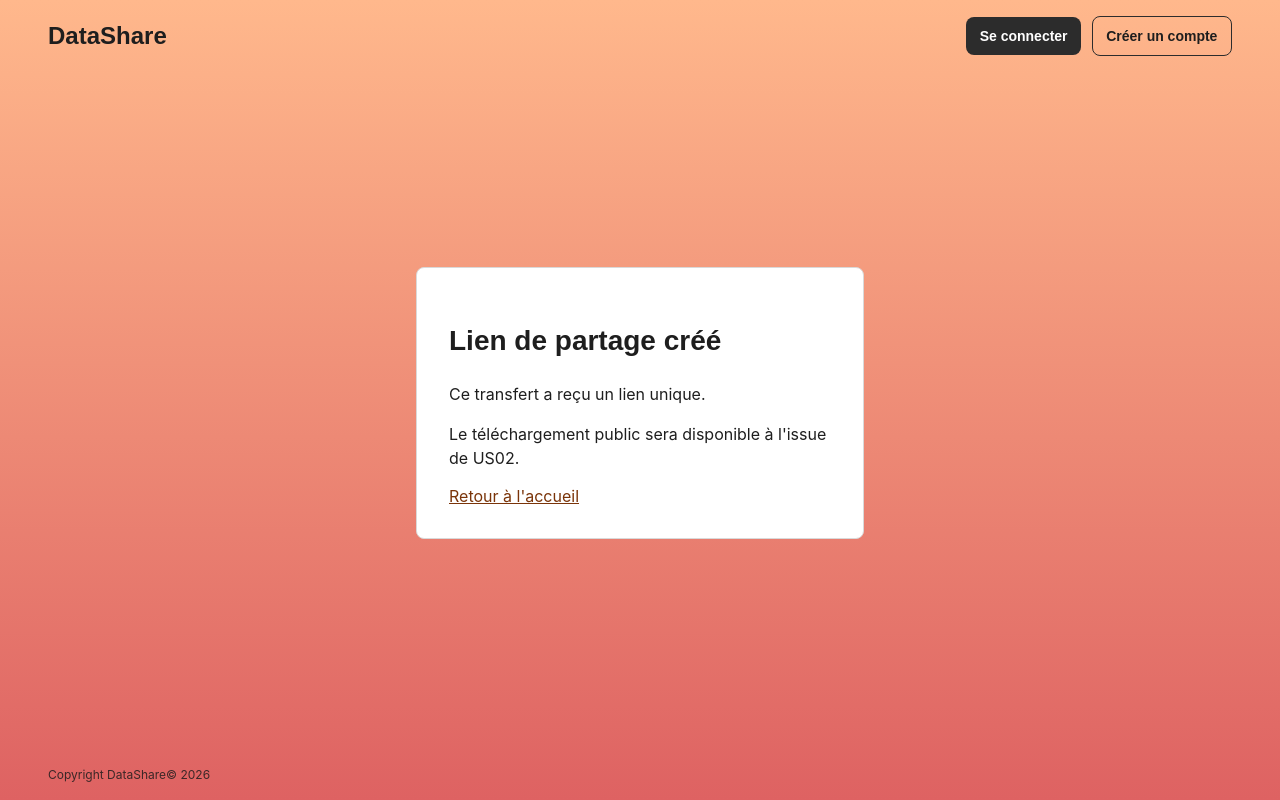
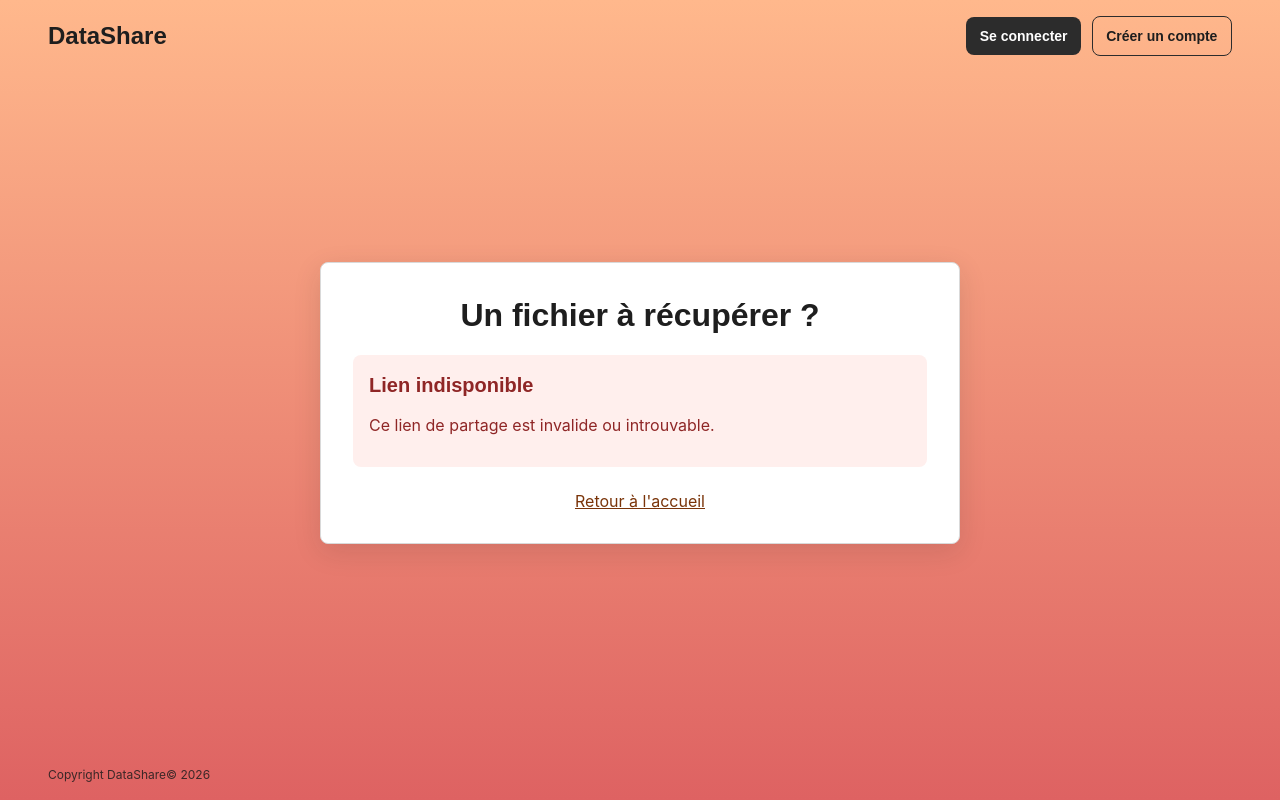
Before and after one commit to jlbokass/datashare, an Angular app in the folder frontend/: page /share/1 in a window 1280 px wide. Built offline with nearby package versions, Linux system fonts and the light colour scheme.

Commit message:
feat(US02): public share routes and Angular download page

```diff
--- a/frontend/src/app/app.routes.ts
+++ b/frontend/src/app/app.routes.ts
@@ -4,13 +4,13 @@ import { Register } from './pages/register/register';
 import { Login } from './pages/login/login';
 import { Account } from './pages/account/account';
 import { authGuard } from './auth/auth.guard';
-import { SharePending } from './pages/share-pending';
+import { Share } from './pages/share/share';
 
 export const routes: Routes = [
   { path: '', component: Home, pathMatch: 'full' },
   { path: 'register', component: Register },
   { path: 'login', component: Login },
   { path: 'account', component: Account, canActivate: [authGuard] },
-  { path: 'share/:token', component: SharePending },
+  { path: 'share/:token', component: Share },
   { path: '**', redirectTo: '' },
 ];
--- /dev/null
+++ b/frontend/src/app/pages/share/share.html
@@ -0,0 +1,42 @@
+<section class="share-card" aria-labelledby="share-title">
+  <h1 id="share-title">Un fichier à récupérer ?</h1>
+
+  @if (loading()) {
+    <p role="status">Chargement du transfert...</p>
+  } @else if (errorMessage(); as error) {
+    <div class="error-message" role="alert">
+      <h2>Lien indisponible</h2>
+      <p>{{ error }}</p>
+    </div>
+  } @else if (share(); as details) {
+    <div class="share-summary">
+      <p>Ce transfert contient {{ details.files.length }} fichier(s).</p>
+      <p>Disponible jusqu'au <strong>{{ formatDate(details.expires_at) }}</strong>.</p>
+    </div>
+
+    <ul class="share-files" aria-label="Fichiers disponibles">
+      @for (file of details.files; track file.id) {
+        <li>
+          <div class="file-details">
+            <strong>{{ file.original_name }}</strong>
+            <small>{{ formatSize(file.size_bytes) }} · {{ file.mime_type }}</small>
+          </div>
+          <a class="download-link" [href]="downloadUrl(file.id)"
+            [attr.aria-label]="'Télécharger ' + file.original_name">Télécharger</a>
+        </li>
+      }
+    </ul>
+
+    @if (details.files.some && false) {}
+    @for (file of details.files; track file.id) {
+      @if (isZip(file)) {
+        <p class="zip-note">
+          Attention : cette archive ZIP n'est pas analysée par antivirus sur le serveur.
+          Ouvre uniquement les archives provenant de personnes de confiance.
+        </p>
+      }
+    }
+  }
+
+  <a class="home-link" routerLink="/">Retour à l'accueil</a>
+</section>
--- /dev/null
+++ b/frontend/src/app/pages/share/share.scss
@@ -0,0 +1,81 @@
+:host {
+  display: block;
+  width: min(100%, 40rem);
+  margin: auto;
+}
+
+.share-card {
+  border-radius: 8px;
+  border: 1px solid #d9d9d9;
+  background: #fff;
+  box-shadow: 0 8px 28px rgb(30 30 30 / 12%);
+  padding: clamp(1.25rem, 4vw, 2rem);
+}
+
+h1 {
+  font: 700 clamp(1.6rem, 4vw, 2rem)/1.25 'DM Sans', sans-serif;
+  margin: 0 0 1.25rem;
+  text-align: center;
+}
+
+h2 {
+  font: 600 1.25rem/1.4 'DM Sans', sans-serif;
+  margin: 0 0 .5rem;
+}
+
+.share-summary { line-height: 1.5; }
+.share-files { list-style: none; padding: 0; margin: 1.5rem 0; }
+
+.share-files li {
+  display: flex;
+  justify-content: space-between;
+  align-items: center;
+  flex-wrap: wrap;
+  gap: .8rem;
+  padding: .9rem 0;
+  border-bottom: 1px solid #ddd;
+}
+
+.file-details {
+  display: flex;
+  flex-direction: column;
+  gap: .35rem;
+  min-width: 0;
+  flex: 1;
+  overflow-wrap: anywhere;
+}
+
+.file-details small { color: #595959; font-size: .85rem; }
+
+.download-link {
+  background: #2c2c2c;
+  color: white;
+  border-radius: 8px;
+  padding: .65rem .9rem;
+  text-decoration: none;
+  font-weight: 600;
+}
+
+.error-message {
+  padding: 1rem;
+  background: #ffefed;
+  color: #8f2626;
+  border-radius: 8px;
+}
+
+.zip-note {
+  background: #fff7e9;
+  border: 1px solid #ebca90;
+  border-radius: 8px;
+  padding: .85rem;
+  font-size: .875rem;
+  line-height: 1.5;
+}
+
+.home-link { display: block; text-align: center; color: #7a3409; margin-top: 1.5rem; }
+a:focus-visible { outline: 3px solid #e27f29; outline-offset: 3px; }
+
+@media (max-width: 420px) {
+  .share-files li { align-items: stretch; }
+  .download-link { text-align: center; width: 100%; }
+}
--- /dev/null
+++ b/frontend/src/app/pages/share/share.ts
@@ -0,0 +1,87 @@
+import { HttpClient, HttpErrorResponse } from '@angular/common/http';
+import { Component, inject, signal } from '@angular/core';
+import { takeUntilDestroyed } from '@angular/core/rxjs-interop';
+import { ActivatedRoute, RouterLink } from '@angular/router';
+
+interface PublicFile {
+  id: string;
+  original_name: string;
+  mime_type: string;
+  size_bytes: number;
+  uploaded_at: string;
+}
+
+interface PublicShare {
+  expires_at: string;
+  files: PublicFile[];
+}
+
+@Component({
+  selector: 'app-share',
+  imports: [RouterLink],
+  templateUrl: './share.html',
+  styleUrl: './share.scss',
+})
+export class Share {
+  private readonly http = inject(HttpClient);
+  private readonly route = inject(ActivatedRoute);
+
+  readonly loading = signal(true);
+  readonly share = signal<PublicShare | null>(null);
+  readonly errorMessage = signal<string | null>(null);
+
+  private readonly token = signal<string | null>(null);
+
+  constructor() {
+    this.route.paramMap.pipe(takeUntilDestroyed()).subscribe((params) => {
+      const token = params.get('token');
+
+      this.share.set(null);
+      this.errorMessage.set(null);
+      this.loading.set(true);
+      this.token.set(token);
+
+      if (!token || !/^[a-f0-9]{64}$/.test(token)) {
+        this.errorMessage.set('Ce lien de partage est invalide ou introuvable.');
+        this.loading.set(false);
+
+        return;
+      }
+
+      this.http.get<{ share: PublicShare }>(`/api/shares/${encodeURIComponent(token)}`).subscribe({
+        next: ({ share }) => {
+          this.share.set(share);
+          this.loading.set(false);
+        },
+        error: (error: HttpErrorResponse) => {
+          if (error.status === 410) {
+            this.errorMessage.set('Ce lien de partage a expiré.');
+          } else if (error.status === 404) {
+            this.errorMessage.set('Ce lien de partage est introuvable.');
+          } else {
+            this.errorMessage.set('Impossible de charger le transfert. Réessaie plus tard.');
+          }
+
+          this.loading.set(false);
+        },
+      });
+    });
+  }
+
+  downloadUrl(fileId: string): string {
+    return `/api/shares/${encodeURIComponent(this.token() ?? '')}/files/${encodeURIComponent(fileId)}`;
+  }
+
+  formatSize(bytes: number): string {
+    return new Intl.NumberFormat('fr-FR', { maximumFractionDigits: 1 }).format(bytes / 1_000_000) + ' Mo';
+  }
+
+  formatDate(iso: string): string {
+    return new Intl.DateTimeFormat('fr-FR', { dateStyle: 'medium', timeStyle: 'short' })
+      .format(new Date(iso));
+  }
+
+  isZip(file: PublicFile): boolean {
+    return file.original_name.toLowerCase().endsWith('.zip');
+  }
+}
```
Also changed, not shown: 1 other file (tests, documents, lock files or other folders).
